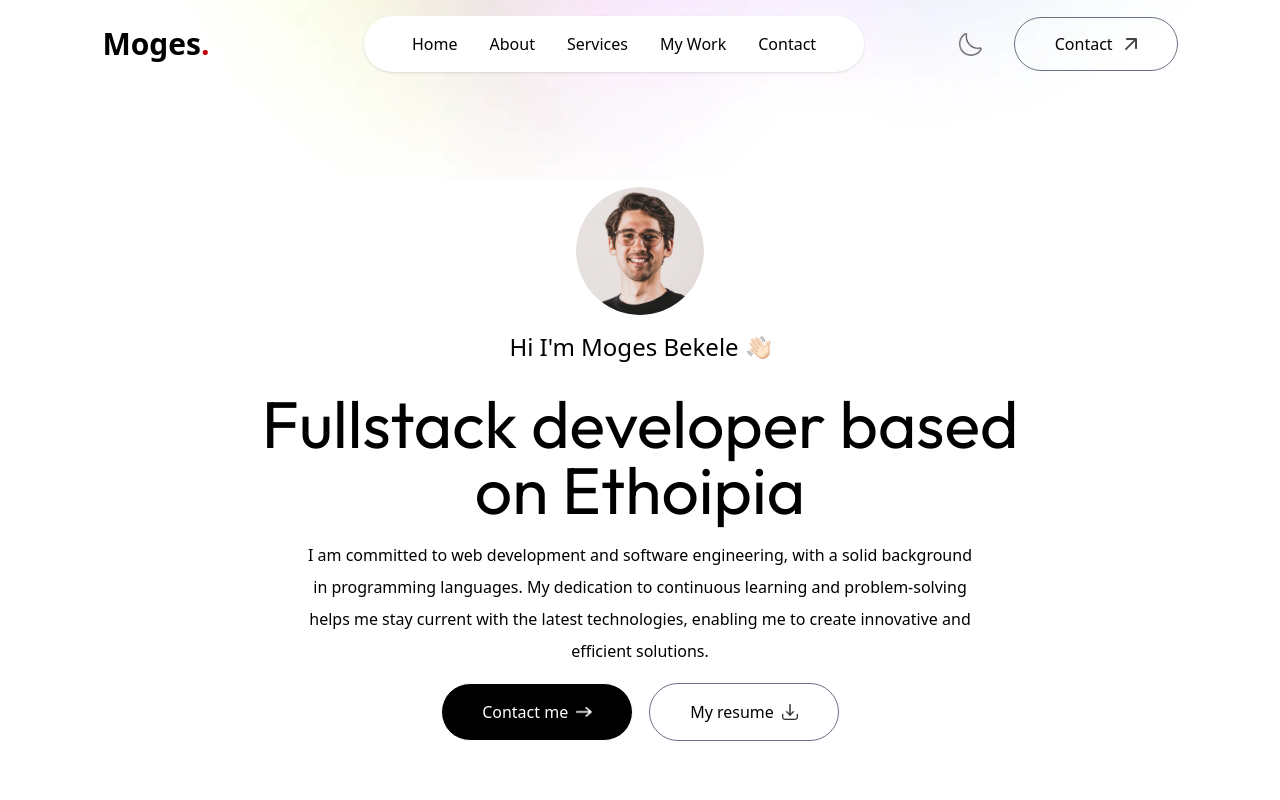
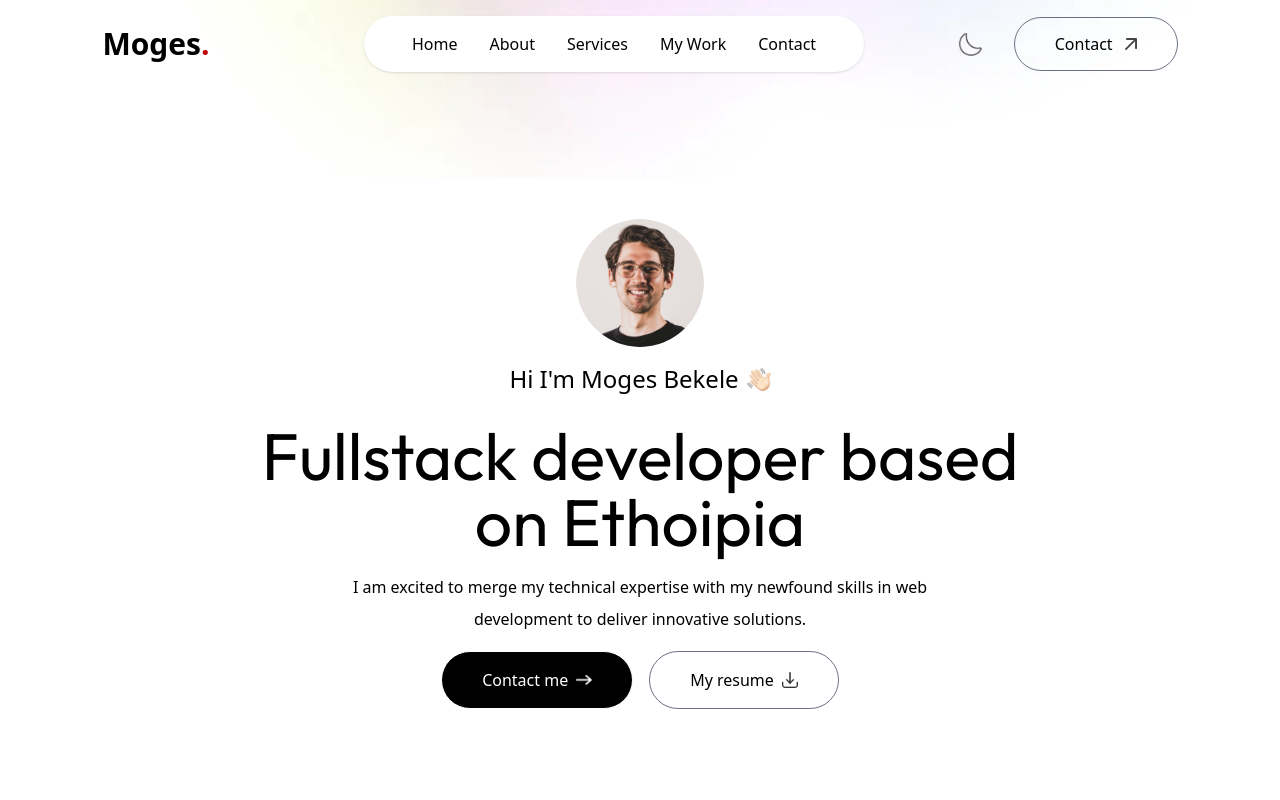
Before and after one commit to MogesBekele/portfolio-in-nextjs, a Next.js app: page / in a window 1280 px wide. Shown: the top 800 px of the page. Built offline with nearby package versions, Linux system fonts and the light colour scheme; a web font is replaced by a local one.

Commit message:
commit on the content

```diff
--- a/components/Header.tsx
+++ b/components/Header.tsx
@@ -36,7 +36,7 @@ const Header = () => {
         transition={{ duration: 0.7, delay: 0.6 }}
         className="max-w-2xl mx-auto "
       >
-           I am committed to web development and software engineering, with a solid background in programming languages. My dedication to continuous learning and problem-solving helps me stay current with the latest technologies, enabling me to create innovative and efficient solutions.
+         I am excited to merge my technical expertise with my newfound skills in web development to deliver innovative solutions.
       </motion.p>
       <div className="flex flex-col sm:flex-row items-center gap-4 ">
         <motion.a
```
